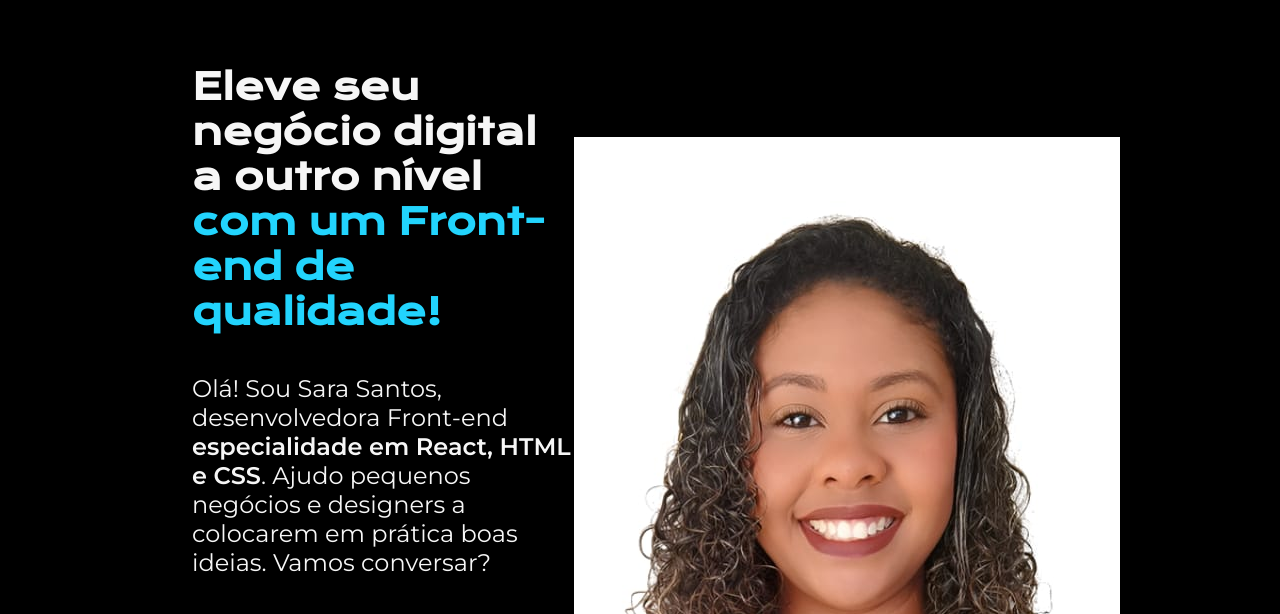
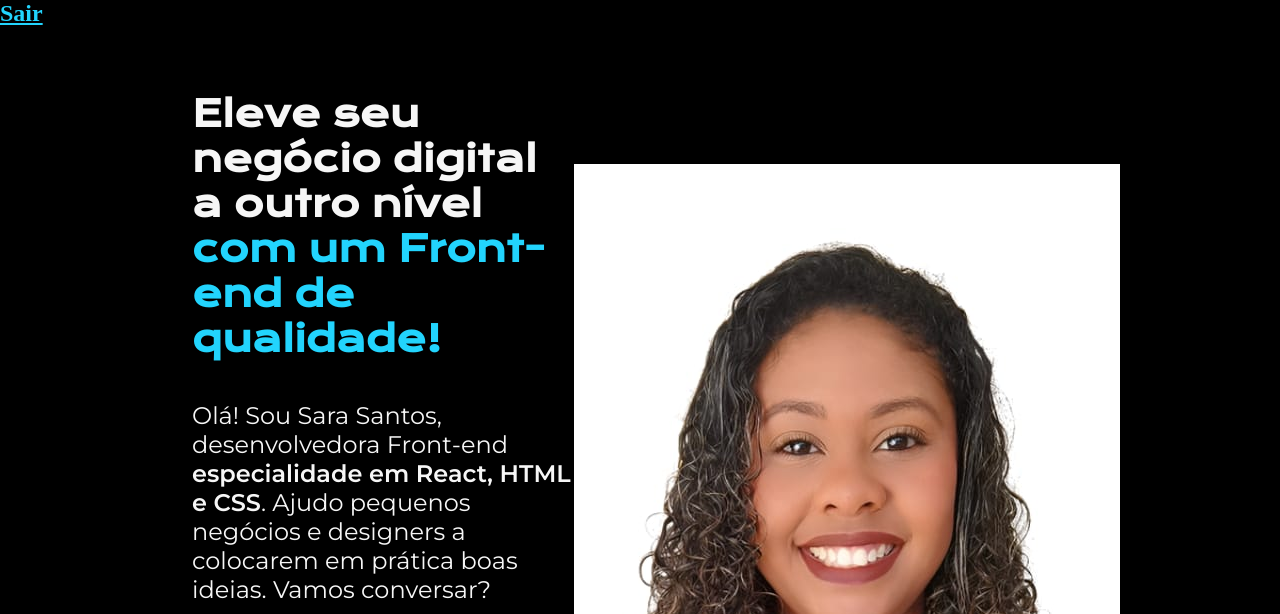
Before and after one commit to Ssds2006/Curso-3-HTML-e-CSS-cabecalho-footer-e-vari-veis-CSS, a plain HTML site: page aula_02_Criando_icones_clicaveis.html in a window 1280 px wide. Shown: the top 614 px of the page. Drawn offline with nearby package versions, Linux system fonts and the light colour scheme.

Commit message:
ajuste no menu sair

```diff
--- a/aula_02_Criando_icones_clicaveis.html
+++ b/aula_02_Criando_icones_clicaveis.html
@@ -8,7 +8,9 @@
     <title>Document</title>
 </head>
 <body>
-    <header></header>
+    <header>
+        <a class="cabecalho__menu__link" href="index.html" >Sair</a>
+    </header>
     <main class="apresentacao">
         <section class="apresentacao__conteudo">
                 <h1 class="apresentacao__conteudo__titulo">Eleve seu negócio digital a outro nível
```
Also changed, not shown: aula_01_Preparando_o_layout_do_projeto.html (+3 -1 lines), aula_03_Criando_header_e_footer.html (+1 -0 lines), aula_04_Navegando_entre_paginas_1.html (+1 -0 lines), aula_04_Navegando_entre_paginas_2_about.html (+2 -0 lines), aula_04_Navegando_entre_paginas_3_Curriculo.html (+1 -0 lines), aula_05_Aplicando_variaveis_CSS_1.html (+1 -0 lines), aula_05_Aplicando_variaveis_CSS_2_about.html (+2 -0 lines), aula_05_Aplicando_variaveis_CSS_3_curriculo.html (+2 -0 lines).
